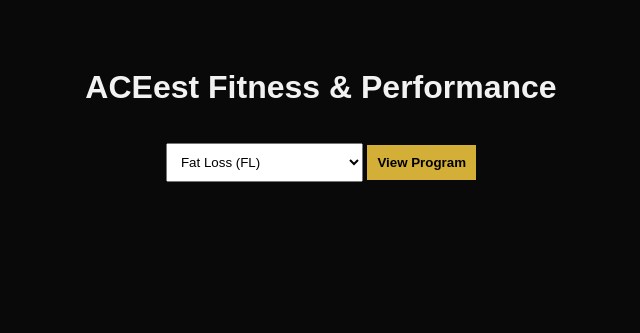
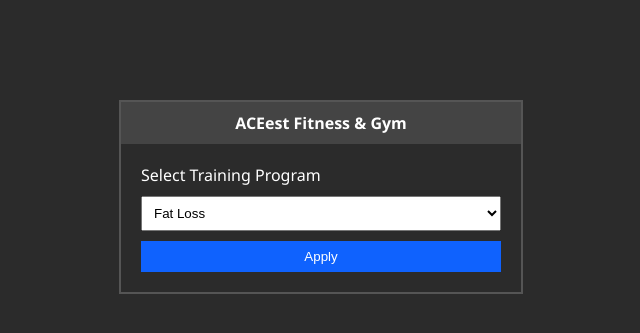
Before and after one commit to 2024ht66529-Abhijat/aceest_flask, a Flask app: page / in a window 1280 px wide. Shown: the top 333 px of the page, without its empty margins (319-959 px from the left). Run offline with Flask 3, Linux system fonts and the light colour scheme.

Commit message:
Committing V3.2.4 updates

```diff
--- a/app/routes.py
+++ b/app/routes.py
@@ -1,20 +1,10 @@
 from flask import Blueprint, render_template, request
-
 routes = Blueprint('routes', __name__)
 
 PROGRAMS = {
-    'Fat Loss (FL)': {
-        'workout': 'Phase-based fat loss training with conditioning and strength',
-        'diet': 'Calorie cycling with adaptive weekly deficit'
-    },
-    'Muscle Gain (MG)': {
-        'workout': 'Volume and intensity periodized hypertrophy programming',
-        'diet': 'Lean bulk strategy with macro tracking'
-    },
-    'Athletic Performance (AP)': {
-        'workout': 'Speed, agility, power and conditioning microcycles',
-        'diet': 'Performance-oriented fueling and recovery nutrition'
-    }
+    'Fat Loss': {'desc': 'Fat-burning workouts with calorie deficit diet'},
+    'Muscle Gain': {'desc': 'Strength & hypertrophy focused program'},
+    'Athletic Performance': {'desc': 'Speed, agility & endurance training'}
 }
 
 @routes.route('/', methods=['GET','POST'])
--- a/static/style.css
+++ b/static/style.css
@@ -1,5 +1,7 @@
-body{font-family:Arial;background:#090909;color:#f2f2f2}
-.container{text-align:center;padding:40px}
-select,button{padding:10px;margin-top:15px}
-button{background:#d4af37;color:black;border:none;font-weight:bold}
-.card{background:#181818;padding:20px;border-radius:8px;margin-top:20px}
+body{background:#2b2b2b;font-family:Segoe UI;color:white}
+.window{width:400px;margin:100px auto;border:2px solid #555}
+.titlebar{background:#444;padding:10px;text-align:center;font-weight:bold}
+.content{padding:20px}
+select,button{width:100%;padding:8px;margin-top:10px}
+button{background:#0f62fe;border:none;color:white}
+.result{margin-top:20px;padding:10px;background:#1e1e1e}
--- a/templates/index.html
+++ b/templates/index.html
@@ -1,24 +1,24 @@
 <!DOCTYPE html>
 <html>
 <head>
-  <title>ACEest Fitness v3.1.2</title>
+    <title>ACEest Fitness 3.2.4</title>
     <link rel="stylesheet" href="/static/style.css">
 </head>
 <body>
-<div class="container">
-<h1>ACEest Fitness & Performance</h1>
+<div class="window">
+  <div class="titlebar">ACEest Fitness & Gym</div>
+  <div class="content">
     <form method="post">
+      <label>Select Training Program</label>
       <select name="program">
-{% for p in programs %}<option value="{{p}}">{{p}}</option>{% endfor %}
+      {% for p in programs %}<option>{{p}}</option>{% endfor %}
       </select>
-<button type="submit">View Program</button>
+      <button type="submit">Apply</button>
     </form>
     {% if selected %}
-<div class="card">
-<h3>Workout Plan</h3><p>{{selected.workout}}</p>
-<h3>Nutrition Plan</h3><p>{{selected.diet}}</p>
+    <div class="result">{{selected.desc}}</div>
+    {% endif %}
   </div>
-{% endif %}
 </div>
 </body>
 </html>
```
Lines whose indentation alone changed are shown as unchanged.
